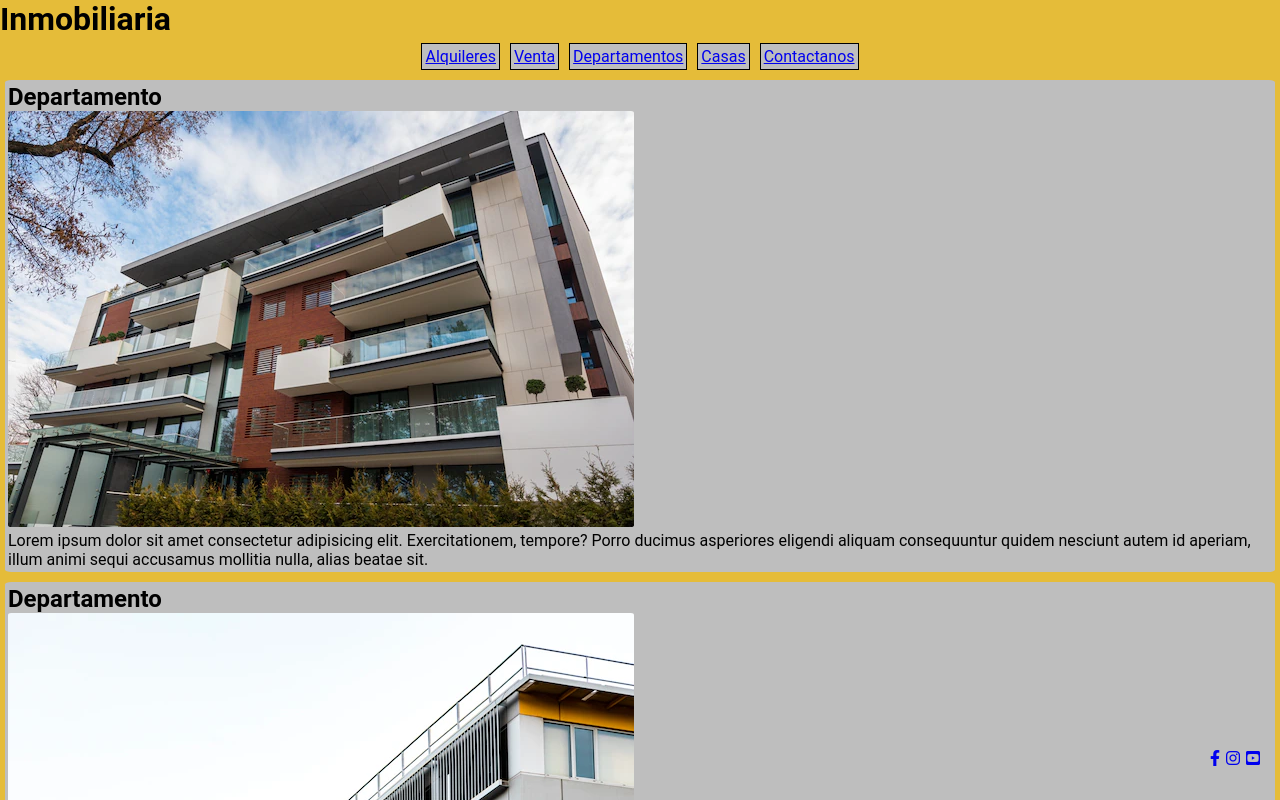
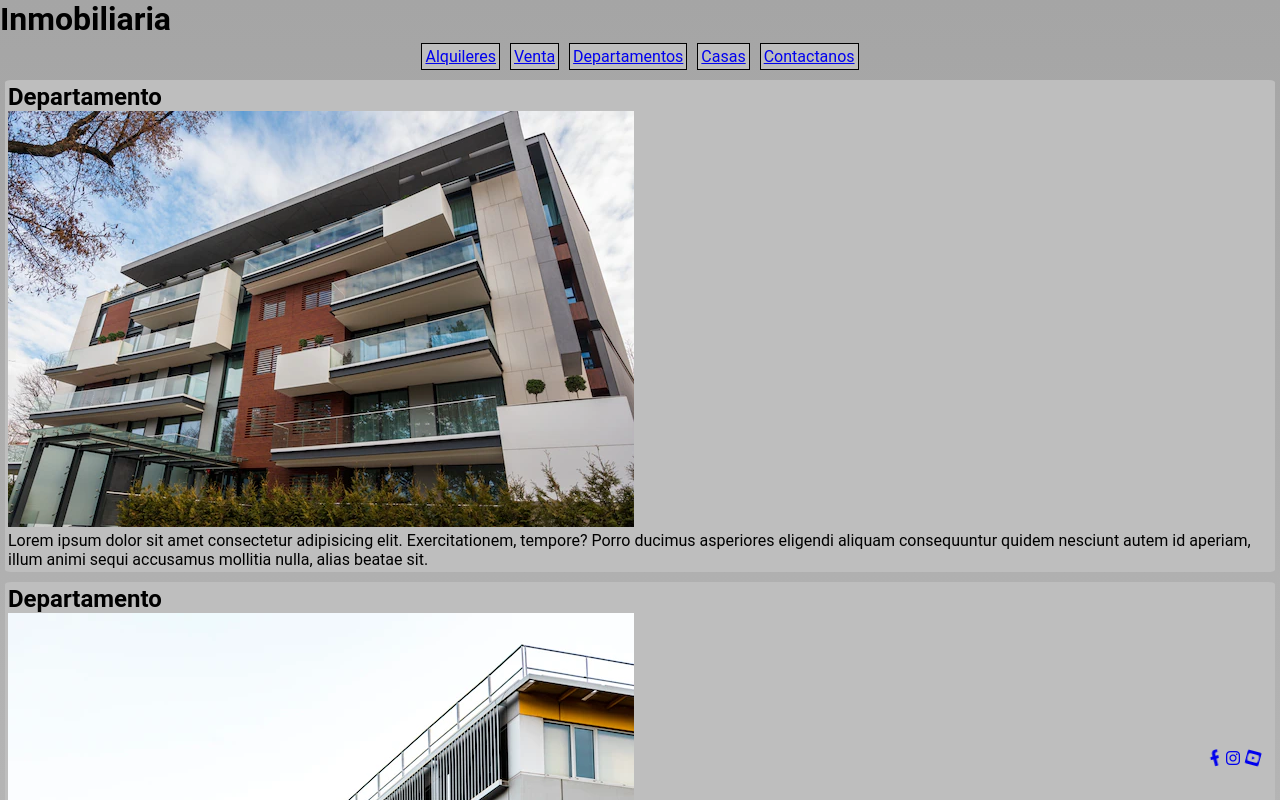
Before and after one commit to pabloferr01/Idea-Pablo-Ferreyra, a plain HTML site: page index.html in a window 1280 px wide. Shown: the top 800 px of the page. Drawn offline with Linux system fonts and the light colour scheme.

Commit message:
animaciones, transiciones y gradientes

```diff
--- a/stylesheet.css
+++ b/stylesheet.css
@@ -5,7 +5,7 @@
 }
 
 body{
-    background-color: #E5BC39;
+    background: linear-gradient(rgb(165, 165, 165), rgb(206, 206, 206));
     font-family: 'Roboto', sans-serif;
 }
 
@@ -32,7 +32,13 @@ section div{
 }
 
 img{
-    border-radius: 0.5%;
+    transition:2s;
+}
+
+img:hover{
+    border-radius: 5%;
+    transform: scale(1.2);
+
 }
 
 section.grid-container{
@@ -79,7 +85,8 @@ footer div p{
 .logo__facebook{
     position: fixed;
     right: 60px;
-    bottom: 2rem
+    bottom: 2rem;
+    transform: rotate(-15deg);
 }
 
 .logo__instagram{
@@ -91,7 +98,8 @@ footer div p{
 .logo__youtube{
     position: fixed;
     right: 20px;
-    bottom: 2rem
+    bottom: 2rem;
+    transform: rotate(15deg);
 }
 
 
@@ -127,5 +135,4 @@ main.contacto{
         "B"
         "C"
         "D"
-        "E";}
-    }
+        "E";}}
```
